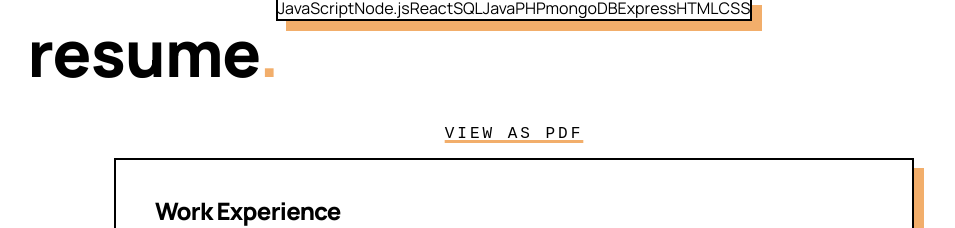
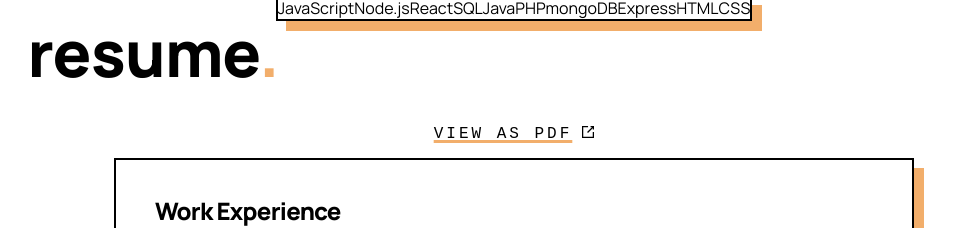
Before and after one commit to jennifer-bowser/jb-dev, a React (Vite) app: page / in a window 1280 px wide. Shown: the part 1439-1667 px from the top of the page, without its empty margins (126-1081 px from the left). Built offline with nearby package versions, Linux system fonts and the light colour scheme; a web font is replaced by a local one.

Commit message:
adds icon and visual interactivity to 'view as PDF' link

```diff
--- a/src/Resume.css
+++ b/src/Resume.css
@@ -9,6 +9,20 @@
 .Resume-PDF-Link {
     margin-bottom: 15px;
     text-decoration: 3px solid underline var(--accent-color);
+    transition: var(--transition);
+}
+
+.Resume-PDF-Link img {
+    margin-left: 10px;
+    transition: var(--transition);
+}
+
+.Resume-PDF-Link:hover {
+    font-weight: 400;
+}
+
+.Resume-PDF-Link:hover img {
+    transform: scale(1.2);
 }
 
 .Resume .Dropshadow-Box {
--- a/src/Resume.jsx
+++ b/src/Resume.jsx
@@ -1,7 +1,7 @@
 import BulletList from "./BulletList";
 import "./Resume.css";
 
-export default function Resume(){
+export default function Resume() {
     const workExperienceListItems = [
         "Develop and mantain full-stack features for data visualization web app using PHP and Javascript/React to provide insights needed to build and develop education institutions, companies, and communities.",
         "Collaborate with cross-functional team members to design new features and to incorporate new data streams into existing tools.",
@@ -21,15 +21,15 @@ export default function Resume(){
         "Google IT Certification"
     ]
 
-    return(
+    return (
         <>
-            <a className="Resume-PDF-Link Subtitle">view as pdf</a>
+            <a className="Resume-PDF-Link Subtitle">view as pdf<img src=".\src\assets\open-new-tab-icon.svg" width="12px" /></a>
             <div className="Dropshadow-Box" >
                 <section>
                     <h3>Work Experience</h3>
                     <h4>Full-Stack Software Engineer II - Lightcast</h4>
                     <p className="Subtitle">Moscow, ID | May 2022 - Present</p>
-                    <BulletList listItems={workExperienceListItems}/>
+                    <BulletList listItems={workExperienceListItems} />
                 </section>
                 <section>
                     <h3>Education</h3>
@@ -52,7 +52,7 @@ export default function Resume(){
                 </section>
                 <section>
                     <h3>Certifications</h3>
-                    <BulletList listItems={certListItems}/>
+                    <BulletList listItems={certListItems} />
                 </section>
             </div>
         </>
```
Also changed, not shown: src/assets/open-new-tab-icon.svg (added).
